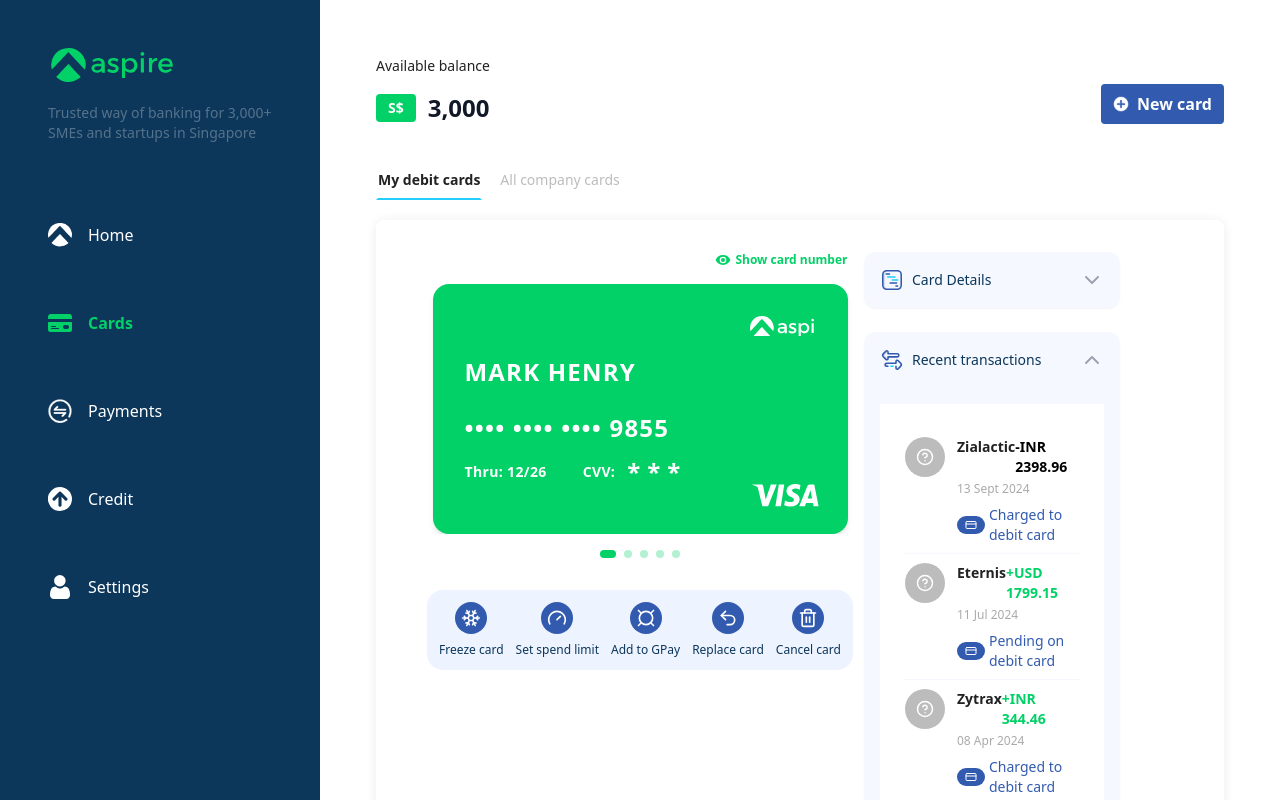
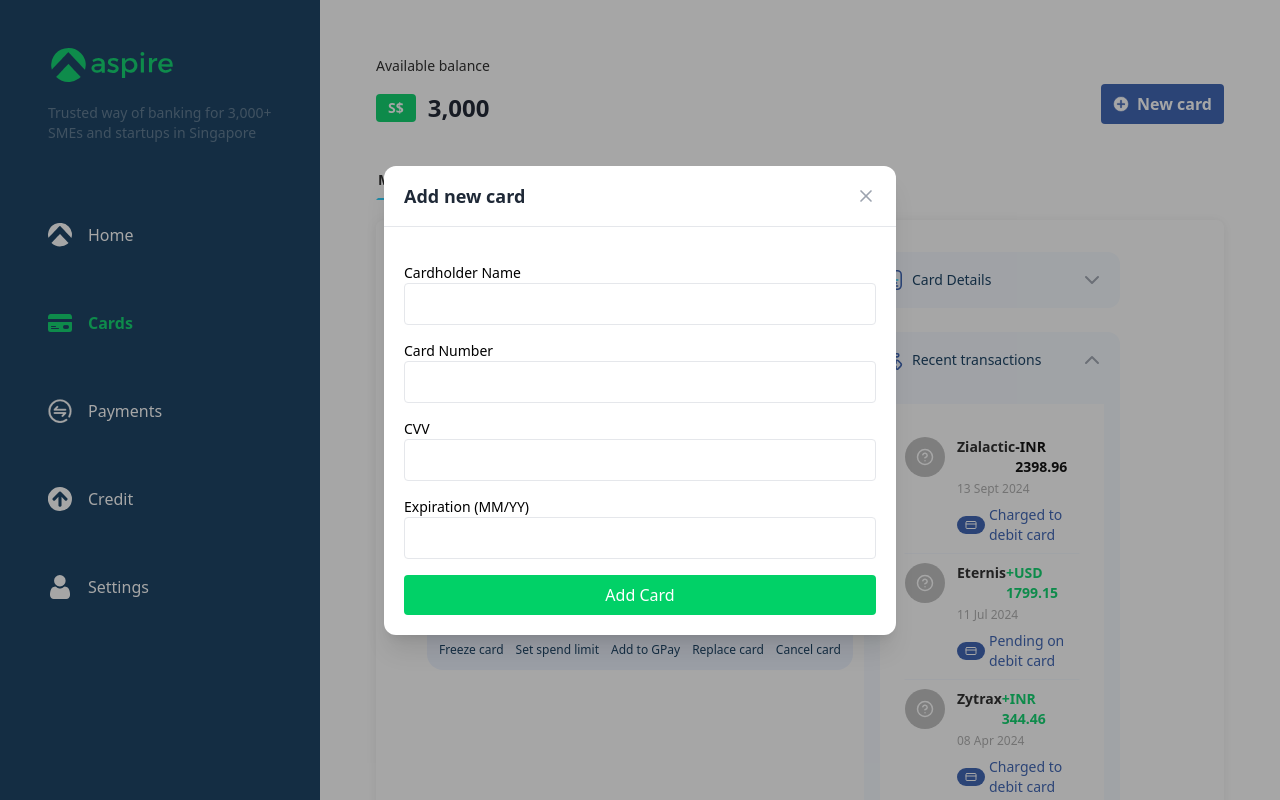
Before and after one commit to iiison/aspire, a React (Vite) app: page / in a window 1280 px wide. Both pictures are taken after a click on the button "New card". Built offline with nearby package versions, Linux system fonts and the light colour scheme.

Commit message:
FEAT: Add card flow

```diff
--- a/src/components/CollapsiblePanel/index.tsx
+++ b/src/components/CollapsiblePanel/index.tsx
@@ -21,7 +21,7 @@
   const toggle = () => setIsOpen((prev) => !prev);
 
   return (
-    <div className="bg-[#F5F9FF] rounded-xl shadow-sm overflow-hidden">
+    <div className="bg-muted rounded-xl shadow-smallShadow overflow-hidden">
       <button
         onClick={toggle}
         className="w-full flex items-center justify-between p-4 focus:outline-none"
--- /dev/null
+++ b/src/components/Modal/index.tsx
@@ -0,0 +1,84 @@
+import React from 'react';
+import { type FC, type ReactNode, useEffect } from 'react';
+import { createPortal } from 'react-dom';
+import { X } from 'lucide-react';
+import { motion, AnimatePresence } from 'framer-motion';
+
+type ModalProps = {
+  isOpen: boolean;
+  onClose: () => void;
+  title?: string;
+  children: ReactNode;
+  footer?: ReactNode;
+};
+
+export const Modal: FC<ModalProps> = ({
+  isOpen,
+  onClose,
+  title,
+  children,
+  footer,
+}) => {
+  useEffect(() => {
+    const handleKey = (e: KeyboardEvent) => {
+      if (e.key === 'Escape') onClose();
+    };
+    if (isOpen) document.addEventListener('keydown', handleKey);
+    return () => document.removeEventListener('keydown', handleKey);
+  }, [isOpen, onClose]);
+
+  return createPortal(
+    <AnimatePresence>
+      {isOpen && (
+        <>
+          {/* Overlay */}
+          <motion.div
+            className="fixed inset-0 bg-black/40 z-40"
+            initial={{ opacity: 0 }}
+            animate={{ opacity: 1 }}
+            exit={{ opacity: 0 }}
+          />
+
+          {/* Modal */}
+          <motion.div
+            className="fixed inset-0 z-50 flex items-center justify-center px-4"
+            role="dialog"
+            aria-modal="true"
+            aria-labelledby="modal-title"
+            initial={{ opacity: 0, scale: 0.95 }}
+            animate={{ opacity: 1, scale: 1 }}
+            exit={{ opacity: 0, scale: 0.95 }}
+            transition={{ duration: 0.2 }}
+          >
+            <div className="bg-white rounded-xl shadow-xl max-w-lg w-full">
+              <div className="flex items-center justify-between border-b px-5 py-4">
+                <h2
+                  id="modal-title"
+                  className="text-lg font-semibold text-gray-800"
+                >
+                  {title}
+                </h2>
+                <button
+                  onClick={onClose}
+                  className="text-gray-400 hover:text-gray-600"
+                >
+                  <X size={20} />
+                </button>
+              </div>
+
+              <div className="p-5">{children}</div>
+
+              {footer && (
+                <div className="border-t px-5 py-3 bg-gray-50 flex justify-end gap-2 rounded-b-xl">
+                  {footer}
+                </div>
+              )}
+            </div>
+          </motion.div>
+        </>
+      )}
+    </AnimatePresence>,
+
+    document.body,
+  );
+};
--- /dev/null
+++ b/src/features/cards/AddCardForm.tsx
@@ -0,0 +1,165 @@
+import { useActionState, type FC } from 'react';
+
+type CardFormValues = {
+  name: string;
+  cardNumber: string;
+  cvv: string;
+  expiry: string;
+};
+
+type CardFormErrors = Partial<Record<keyof CardFormValues, string>>;
+
+type CardFormState = {
+  errors: CardFormErrors;
+  values: CardFormValues;
+};
+
+// Luhn check for card validation
+const luhnCheck = (cardNumber: string): boolean => {
+  const digits = cardNumber.replace(/\D/g, '').split('').reverse();
+  const sum = digits.reduce((acc, digit, idx) => {
+    let num = parseInt(digit, 10);
+    if (idx % 2 === 1) {
+      num *= 2;
+      if (num > 9) num -= 9;
+    }
+    return acc + num;
+  }, 0);
+  return sum % 10 === 0;
+};
+
+// Expiry MM/YY format check
+const isValidExpiry = (value: string): boolean => {
+  if (!/^\d{2}\/\d{2}$/.test(value)) return false;
+  const [month, year] = value.split('/').map(Number);
+  if (month < 1 || month > 12) return false;
+
+  const now = new Date();
+  const currentYear = now.getFullYear() % 100;
+  const currentMonth = now.getMonth() + 1;
+
+  return year > currentYear || (year === currentYear && month >= currentMonth);
+};
+
+const initialState: CardFormState = {
+  errors: {},
+  values: {
+    name: '',
+    cardNumber: '',
+    cvv: '',
+    expiry: '',
+  },
+};
+
+function reducer(_: CardFormState, formData: FormData): CardFormState {
+  const name = formData.get('name')?.toString().trim() || '';
+  const cardNumber = formData.get('cardNumber')?.toString().trim() || '';
+  const cvv = formData.get('cvv')?.toString().trim() || '';
+  const expiry = formData.get('expiry')?.toString().trim() || '';
+
+  const errors: CardFormErrors = {};
+
+  if (!name) errors.name = 'Cardholder name is required.';
+  if (!cardNumber) {
+    errors.cardNumber = 'Card number is required.';
+  } else if (!luhnCheck(cardNumber)) {
+    errors.cardNumber = 'Invalid card number.';
+  }
+
+  if (!cvv) {
+    errors.cvv = 'CVV is required.';
+  } else if (!/^\d{3,4}$/.test(cvv)) {
+    errors.cvv = 'CVV must be 3 or 4 digits.';
+  }
+
+  if (!expiry) {
+    errors.expiry = 'Expiry date is required.';
+  } else if (!isValidExpiry(expiry)) {
+    errors.expiry = 'Invalid expiry format or expired.';
+  }
+
+  return {
+    errors,
+    values: { name, cardNumber, cvv, expiry },
+  };
+}
+
+const AddCardForm: FC = () => {
+  const [state, formAction] = useActionState<CardFormState, FormData>(
+    reducer,
+    initialState,
+  );
+
+  return (
+    <form action={formAction} className="space-y-4 mt-4">
+      <div>
+        <label htmlFor="name" className="block text-sm font-medium">
+          Cardholder Name
+        </label>
+        <input
+          name="name"
+          id="name"
+          defaultValue={state.values.name}
+          className="border p-2 rounded w-full"
+        />
+        {state.errors.name && (
+          <p className="text-sm text-red-500 mt-1">{state.errors.name}</p>
+        )}
+      </div>
+
+      <div>
+        <label htmlFor="cardNumber" className="block text-sm font-medium">
+          Card Number
+        </label>
+        <input
+          name="cardNumber"
+          id="cardNumber"
+          defaultValue={state.values.cardNumber}
+          className="border p-2 rounded w-full"
+        />
+        {state.errors.cardNumber && (
+          <p className="text-sm text-red-500 mt-1">{state.errors.cardNumber}</p>
+        )}
+      </div>
+
+      <div>
+        <label htmlFor="cvv" className="block text-sm font-medium">
+          CVV
+        </label>
+        <input
+          name="cvv"
+          id="cvv"
+          defaultValue={state.values.cvv}
+          className="border p-2 rounded w-full"
+        />
+        {state.errors.cvv && (
+          <p className="text-sm text-red-500 mt-1">{state.errors.cvv}</p>
+        )}
+      </div>
+
+      <div>
+        <label htmlFor="expiry" className="block text-sm font-medium">
+          Expiration (MM/YY)
+        </label>
+        <input
+          name="expiry"
+          id="expiry"
+          defaultValue={state.values.expiry}
+          className="border p-2 rounded w-full"
+        />
+        {state.errors.expiry && (
+          <p className="text-sm text-red-500 mt-1">{state.errors.expiry}</p>
+        )}
+      </div>
+
+      <button
+        type="submit"
+        className="bg-active text-white px-4 py-2 rounded w-full"
+      >
+        Add Card
+      </button>
+    </form>
+  );
+};
+
+export default AddCardForm;
--- a/src/features/cards/MyDebitCards.tsx
+++ b/src/features/cards/MyDebitCards.tsx
@@ -130,7 +130,7 @@
             </div>
           </>
         ) : (
-          <p>No card</p>
+          <p></p>
         )}
       </div>
     </div>
--- a/src/pages/Dashboard.tsx
+++ b/src/pages/Dashboard.tsx
@@ -1,10 +1,13 @@
-import type { FC } from 'react';
+import { useState, type FC } from 'react';
 import { PlusSolid } from '../components/icons';
 import { CompanyCards, MyDebitCards } from '../features/cards';
 import type { TabItem } from '../components/Tabs';
 import Tabs from '../components/Tabs';
+import { Modal } from '../components/Modal';
+import AddCardForm from '../features/cards/AddCardForm';
 
 const Dashboard: FC = () => {
+  const [isModalOpen, setModalOpen] = useState(false);
   const tabs: TabItem[] = [
     {
       id: 'my-debit-cards',
@@ -30,10 +33,22 @@
             <span>3,000</span>
           </h1>
         </div>
-        <button className="bg-action text-white px-3 py-2 rounded font-bold self-end flex items-center justify-center space-x-2">
+        <button
+          className="bg-action text-white px-3 py-2 rounded font-bold self-end flex items-center justify-center space-x-2"
+          onClick={() => setModalOpen(true)}
+        >
           <PlusSolid className="h-4 w-4 fill-white" />
           <span>New card</span>
         </button>
+        <Modal
+          isOpen={isModalOpen}
+          title="Add new card"
+          onClose={() => {
+            setModalOpen(false);
+          }}
+        >
+          <AddCardForm />
+        </Modal>
       </div>
 
       <Tabs tabs={tabs} label="Dashboard" />
--- a/tailwind.config.js
+++ b/tailwind.config.js
@@ -20,6 +20,7 @@
       },
       boxShadow: {
         tabShadow: '0 1px 12px #00000014',
+        smallShadow: '0 2px 8px #00000001A',
       },
       fontFamily: {
         sans: ['Open Sans', 'sans-serif'],
```
